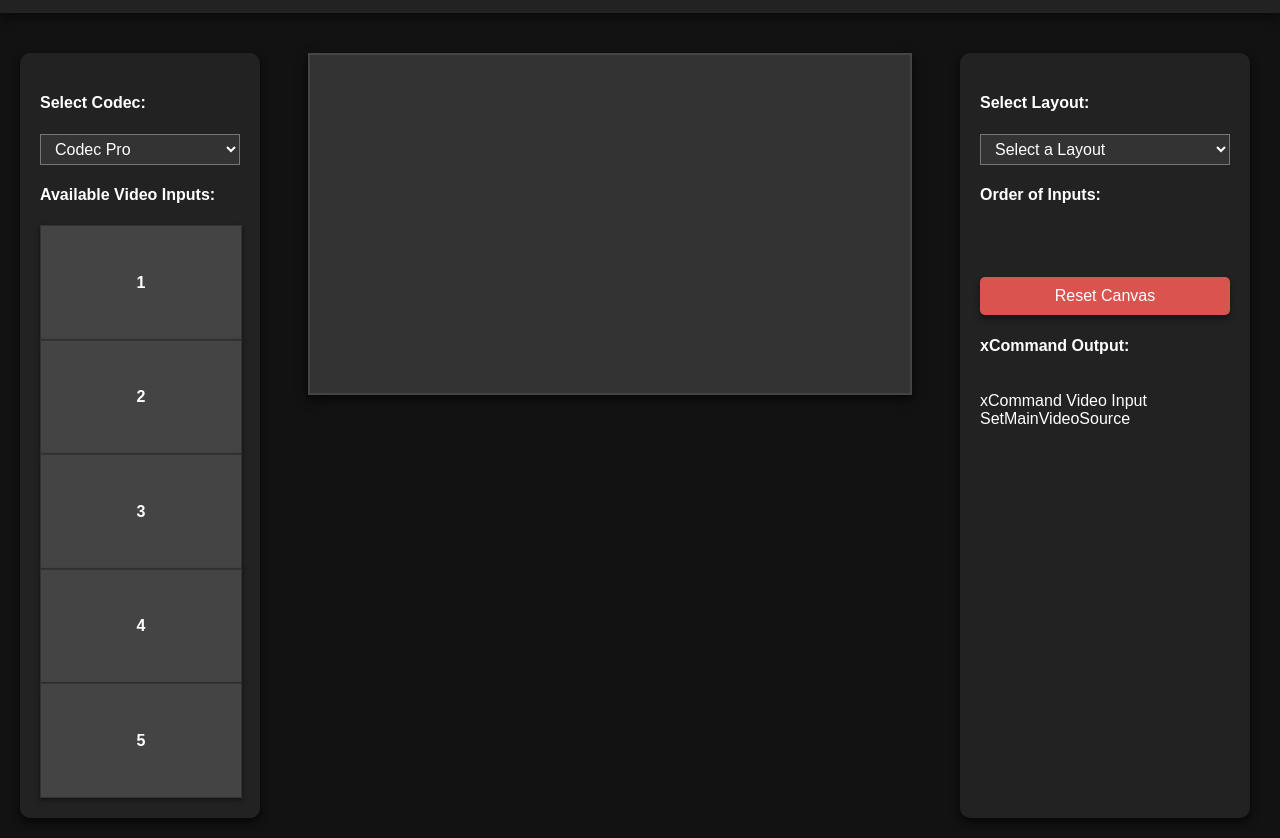
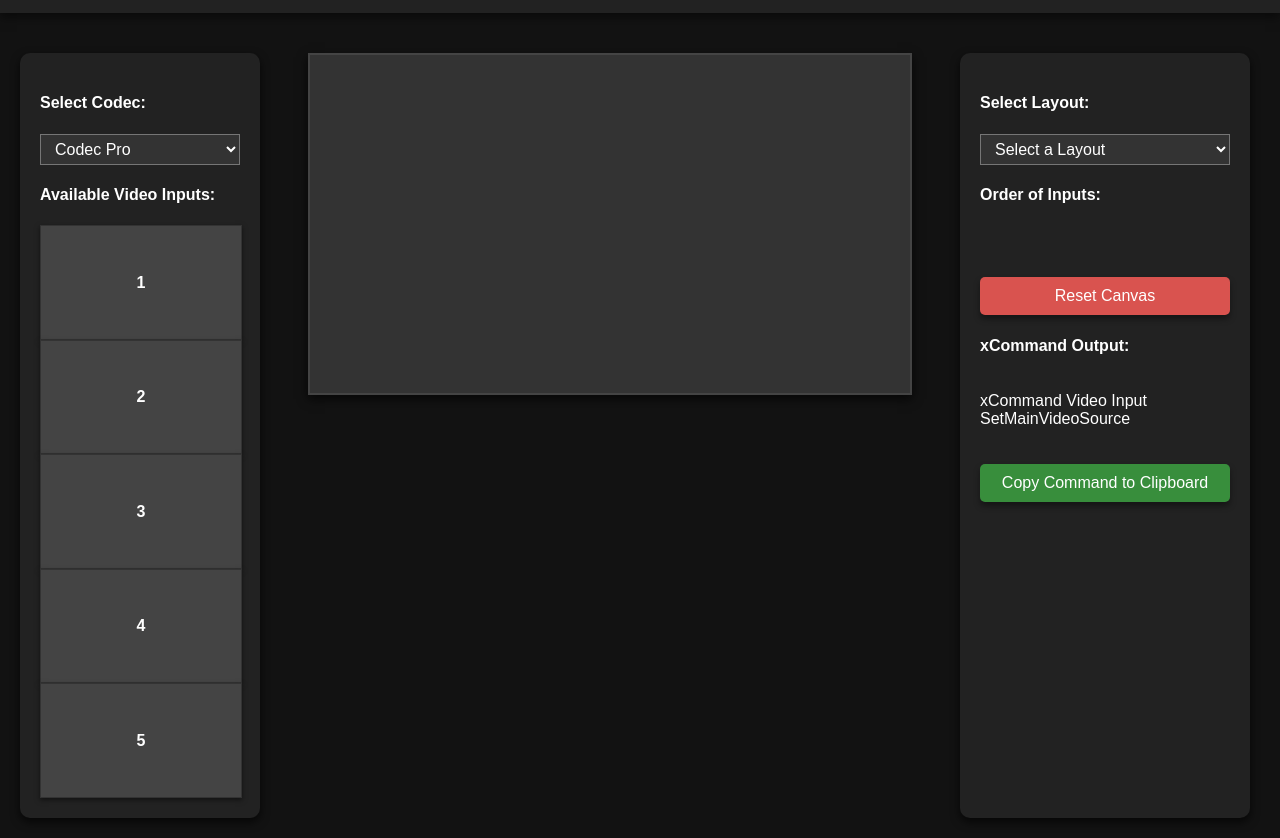
Before and after one commit to marklula/Video-Composition-Designer, a plain HTML site: page index.html in a window 1280 px wide. Shown: the part 97-935 px from the top of the page. Drawn offline with Linux system fonts and the light colour scheme.

Commit message:
Add files via upload

```diff
--- a/index.html
+++ b/index.html
@@ -51,6 +51,7 @@
 
       <h4>xCommand Output:</h4>
       <p id='xcommand'>xCommand Video Input SetMainVideoSource </p>
+      <button id="command-button">Copy Command to Clipboard</button>
 
     </div>
 
--- a/script.js
+++ b/script.js
@@ -4,6 +4,7 @@ const codecSelector = document.getElementById('codec-selector');
 const layoutSelector = document.getElementById('layout-selector');
 const leftMenu = document.getElementById('left-menu');
 const resetButton = document.getElementById('reset-button');  // Reset button element
+const commandButton = document.getElementById('command-button');  // Reset button element
 const itemList = document.getElementById('item-list');  // Right menu item list
 let printed = false;
 let droppedItems = [];
@@ -221,3 +222,12 @@ layoutSelector.addEventListener('change', () => {
     printed = true;
   }
 });
+
+commandButton.addEventListener('click', () => {
+  const commandText = document.getElementById('xcommand').innerText;
+  navigator.clipboard.writeText(commandText).then(() => {
+      alert('xCommand copied to clipboard!');
+  }).catch(err => {
+      console.error('Failed to copy xCommand: ', err);
+  });
+});
--- a/styles.css
+++ b/styles.css
@@ -152,6 +152,21 @@ option {
   width: 100%;  /* Ensures the button takes the full width of its container */
 }
 
+/* Command button styling */
+#command-button {
+  background-color: #388e3c;  /* Green color for the reset button */
+  color: white;                /* White text */
+  border: none;
+  padding: 10px 20px;
+  font-size: 16px;
+  cursor: pointer;
+  border-radius: 5px;
+  box-shadow: 0 4px 6px rgba(0, 0, 0, 0.4);
+  transition: background-color 0.3s ease, transform 0.2s ease;
+  margin-top: 20px;  /* Adds space above the reset button */
+  width: 100%;  /* Ensures the button takes the full width of its container */
+}
+
 /* Reset button hover effect */
 #reset-button:hover {
   background-color: #c9302c;  /* Darker red o
```
